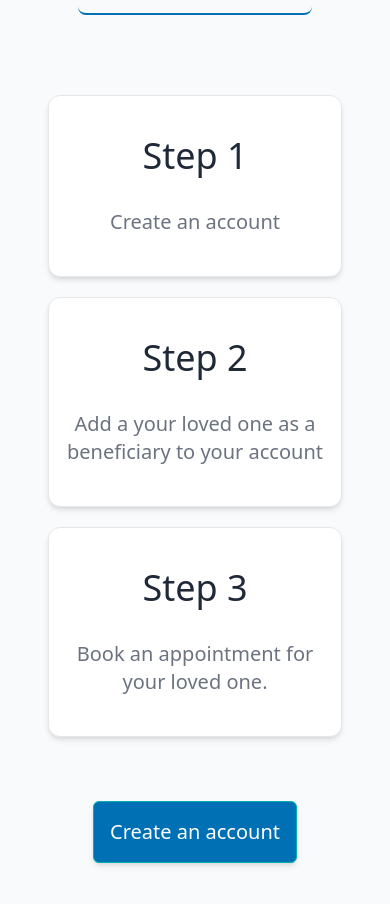
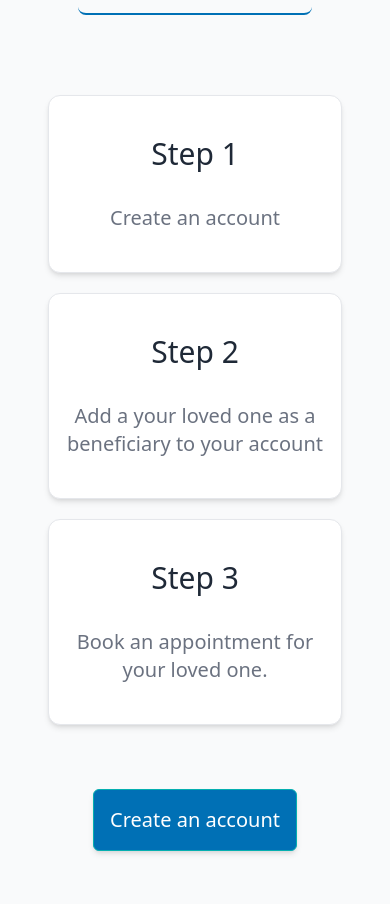
Before and after one commit to ihsidna/ihs-frontend, a React (Create React App) app: page / in a window 390 px wide. Shown: the part 851-1755 px from the top of the page. Built offline with nearby package versions, Linux system fonts and the light colour scheme.

Commit message:
reduce font size for mobile devices

```diff
--- a/src/components/HowItWorks.jsx
+++ b/src/components/HowItWorks.jsx
@@ -15,17 +15,17 @@ const HowItWorks = () => {
 				<div className="grid md:grid-cols-3 md:gap-5 gap-5 px-2 text-center my-10">
 
 					<div className="border md:py-8 py-6 md:px-8 px-4 rounded-xl shadow-md bg-white">
-						<p className="text-4xl text-gray-800 py-4 ">Step 1</p>
+						<p className="md:text-4xl text-3xl text-gray-800 py-4 ">Step 1</p>
 						<p className="text-gray-500 md:text-2xl text-xl py-4">Create an account</p>
 					</div>
 
 					<div className="border md:py-8 py-6 md:px-8 px-4 rounded-xl shadow-md bg-white">
-						<p className="text-4xl text-gray-800 py-4">Step 2</p>
+						<p className="md:text-4xl text-3xl text-gray-800 py-4">Step 2</p>
 						<p className="text-gray-500 md:text-2xl text-xl py-4">Add a your loved one as a beneficiary to your account</p>
 					</div>
 
 					<div className="border md:py-8 py-6 md:px-8 px-4 rounded-xl shadow-md bg-white">
-						<p className="text-4xl text-gray-800 py-4">Step 3</p>
+						<p className="md:text-4xl text-3xl text-gray-800 py-4">Step 3</p>
 						<p className="text-gray-500 md:text-2xl text-xl py-4">Book an appointment for your loved one.</p>
 					</div>
 
```
